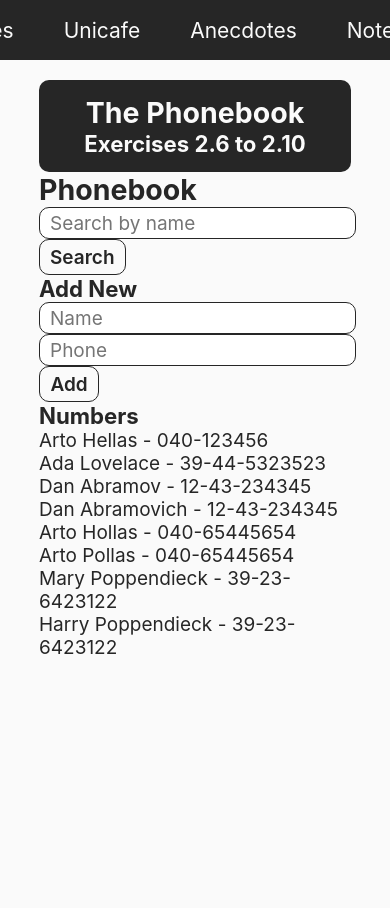
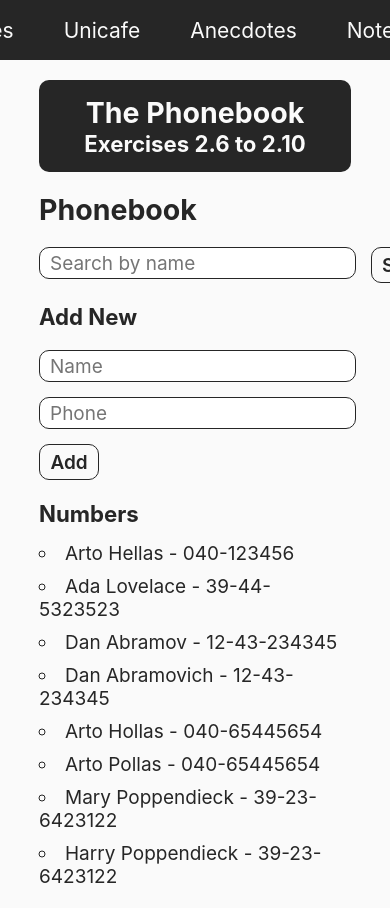
Before and after one commit to juancaricodev/fullstack-bootcamp, a React app: page /phonebook in a window 390 px wide. Shown: the top 908 px of the page. Before the commit the page ends 844 px from the top, so only its background shows below. Built offline with nearby package versions, Linux system fonts and the light colour scheme.

Commit message:
feat(Phonebook): styles applied for the container and its components

```diff
--- /dev/null
+++ b/src/assets/styles/containers/Phonebook.scss
@@ -0,0 +1,41 @@
+.phonebook {
+  margin-top: 20px;
+
+  form {
+    margin: 20px 0;
+    display: flex;
+    gap: 15px;
+  }
+
+  .new-people-form {
+    flex-direction: column;
+  }
+
+  ul {
+    margin-top: 15px;
+    display: flex;
+    flex-direction: column;
+    gap: 10px;
+
+    li {
+      list-style: circle inside;
+    }
+  }
+
+  strong {
+    color: $color-red;
+  }
+
+  .searchbar-container {
+    margin-bottom: 20px;
+    form {
+      margin-bottom: 0;
+    }
+  }
+
+  .filtered-container {
+    button {
+      width: fit-content;
+    }
+  }
+}
--- a/src/components/phonebook/NewPeople.jsx
+++ b/src/components/phonebook/NewPeople.jsx
@@ -2,7 +2,7 @@ import React from 'react'
 
 const NewPeople = ({ submit, name, nameChange, phone, phoneChange }) => {
   return (
-    <form onSubmit={submit}>
+    <form className='new-people-form' onSubmit={submit}>
       <div>
         <input
           type='text'
--- a/src/components/phonebook/NumbersFiltered.jsx
+++ b/src/components/phonebook/NumbersFiltered.jsx
@@ -2,7 +2,7 @@ import React from 'react'
 
 const NumbersFiltered = ({ newSearch, filteredData, handleShowAll }) => {
   return (
-    <>
+    <div className='filtered-container'>
       <h3>Numbers - filtered by: {newSearch}</h3>
       <ul>
         {filteredData.map((person) => (
@@ -12,7 +12,7 @@ const NumbersFiltered = ({ newSearch, filteredData, handleShowAll }) => {
         ))}
         <button type='button' onClick={handleShowAll}>Show All</button>
       </ul>
-    </>
+    </div>
   )
 }
 
--- a/src/components/phonebook/Searchbar.jsx
+++ b/src/components/phonebook/Searchbar.jsx
@@ -1,7 +1,8 @@
 import React from 'react'
 
-const Searchbar = ({ submit, value, change }) => {
+const Searchbar = ({ submit, value, change, match, empty }) => {
   return (
+    <div className='searchbar-container'>
       <form onSubmit={submit}>
         <input
           type='text'
@@ -11,6 +12,10 @@ const Searchbar = ({ submit, value, change }) => {
         />
         <button type='submit'>Search</button>
       </form>
+
+      <strong>{match ? '' : 'No match for that search'}</strong>
+      <strong>{empty ? 'Search field is empty' : ''}</strong>
+    </div>
   )
 }
 
--- a/src/containers/Phonebook.jsx
+++ b/src/containers/Phonebook.jsx
@@ -1,9 +1,11 @@
 import React, { useState } from 'react'
 
-import NewPeople from '../components/phonebook/NewPeople'
-import Numbers from '../components/phonebook/Numbers'
-import NumbersFiltered from '../components/phonebook/NumbersFiltered'
-import Searchbar from '../components/phonebook/Searchbar'
+import NewPeople from '@components/phonebook/NewPeople'
+import Numbers from '@components/phonebook/Numbers'
+import NumbersFiltered from '@components/phonebook/NumbersFiltered'
+import Searchbar from '@components/phonebook/Searchbar'
+
+import '@styles/containers/Phonebook.scss'
 
 const INITIAL_STATE = [
   { name: 'Arto Hellas', phone: '040-123456' },
@@ -101,10 +103,9 @@ const Phonebook = () => {
           submit={handleSearchSubmit}
           value={newSearch}
           change={handleNameSearch}
+          match={match}
+          empty={empty}
         />
-
-        <strong>{match ? '' : 'No match for that search'}</strong>
-        <strong>{empty ? 'Search field is empty' : ''}</strong>
 
         <h3>Add New</h3>
 
```
Lines whose indentation alone changed are shown as unchanged.
